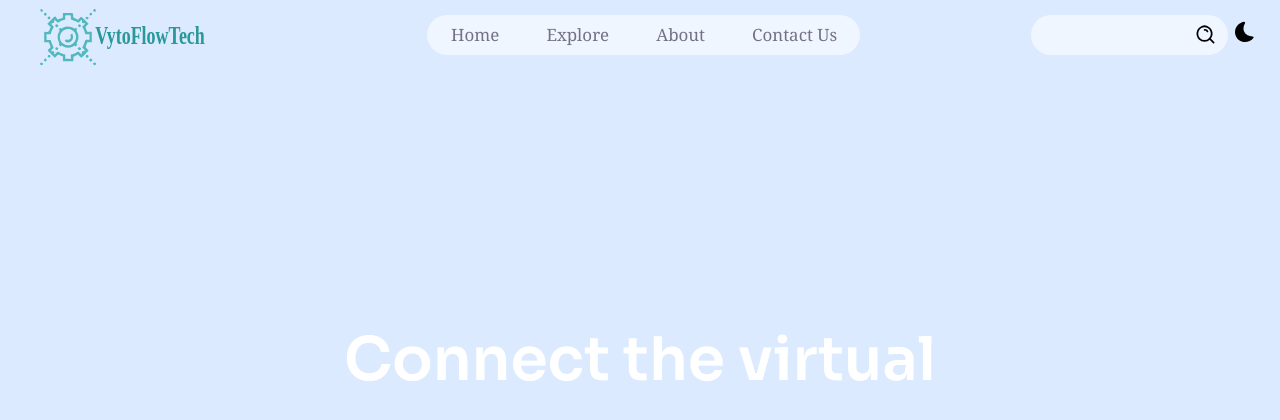
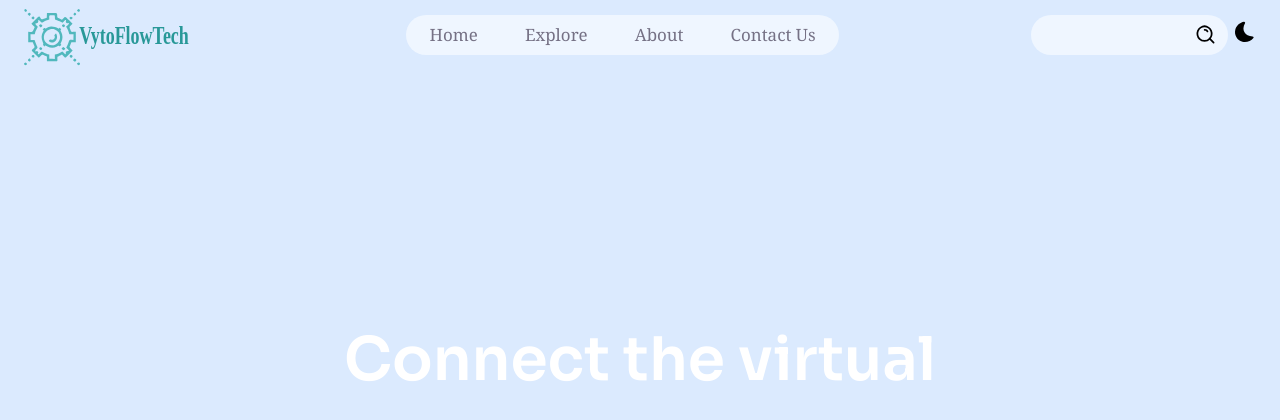
Before and after one commit to 0TenX1/VytoflowWebsite, a React (Vite) app: page / in a window 1280 px wide. Shown: the top 420 px of the page. Built offline with nearby package versions, Linux system fonts and the light colour scheme.

Commit message:
logo correction

```diff
--- a/src/components/Header.jsx
+++ b/src/components/Header.jsx
@@ -17,11 +17,11 @@ const Header = ({ theme, setTheme }) => {
         }
       >
         {/* For vytoflow logo in Header*/}
-        <div className="flex py-4  items-center px-2 lg:px-8 xl:px-10 max-lg:py-4">
+        <div className="flex py-4 items-center px-2 lg:px-8 xl:px-10 max-lg:py-4">
           <a
-            className="block w-[12rem] xl:mr-8 "
+            className="block xl:mr-8 "
             href="#hero"
-            style={{ marginTop: "-1rem" }}
+            style={{ marginTop: "-1rem", marginLeft: "-1rem" }}
           >
             <img
               src={vytoflowLogo}
```
